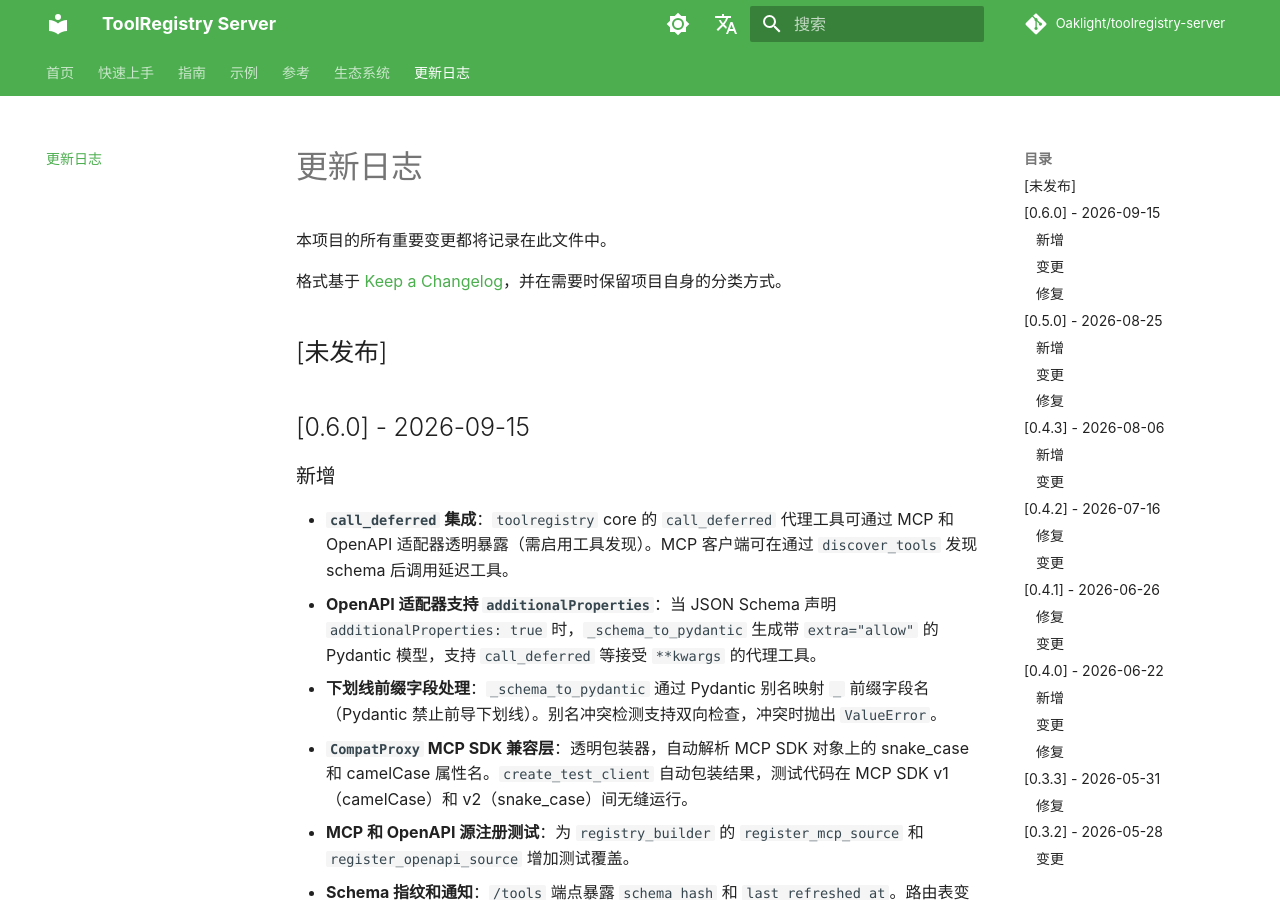
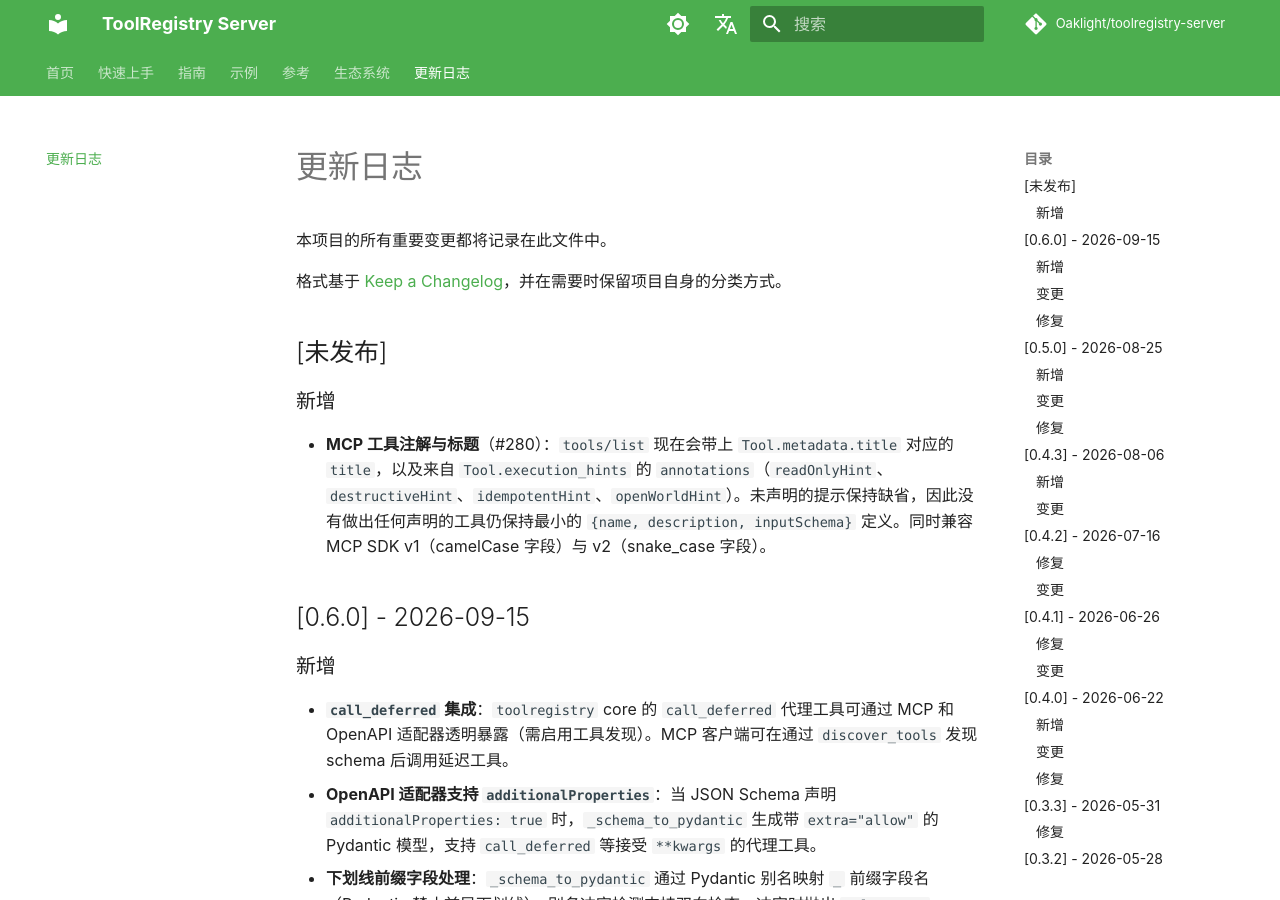
Before and after one commit to Oaklight/toolregistry-server, an MkDocs documentation site: the page built from docs/changelog.md, in a window 1280 px wide and 900 px high. Built offline with MkDocs 1.6.1 and Material for MkDocs 9.7.7, drawn with Linux system fonts in a browser that asks for light colours; some web fonts are replaced; comment, search, counter and statistics services are not loaded.

Commit message:
docs: MCP tool annotations and title (#280)

```diff
--- a/docs/changelog.md
+++ b/docs/changelog.md
@@ -5,6 +5,10 @@
 格式基于 [Keep a Changelog](https://keepachangelog.com/zh-CN/1.1.0/)，并在需要时保留项目自身的分类方式。
 
 ## [未发布]
+
+### 新增
+
+- **MCP 工具注解与标题**（#280）：`tools/list` 现在会带上 `Tool.metadata.title` 对应的 `title`，以及来自 `Tool.execution_hints` 的 `annotations`（`readOnlyHint`、`destructiveHint`、`idempotentHint`、`openWorldHint`）。未声明的提示保持缺省，因此没有做出任何声明的工具仍保持最小的 `{name, description, inputSchema}` 定义。同时兼容 MCP SDK v1（camelCase 字段）与 v2（snake_case 字段）。
 
 ## [0.6.0] - 2026-09-15
 
```
